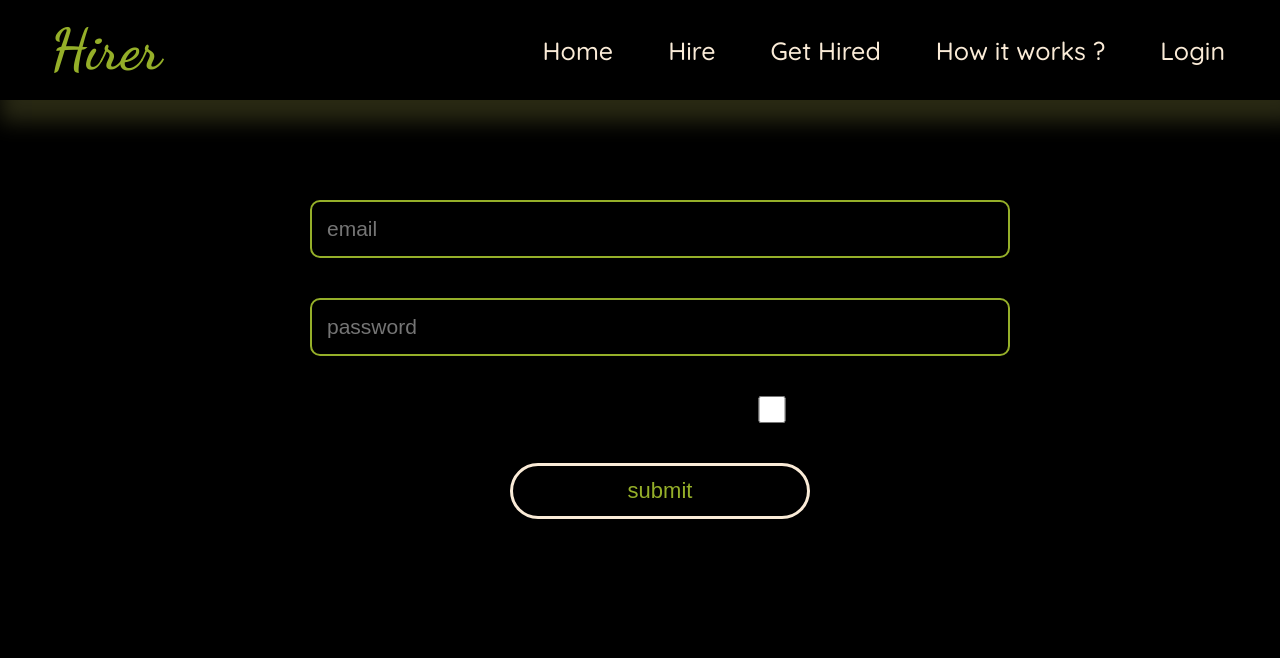
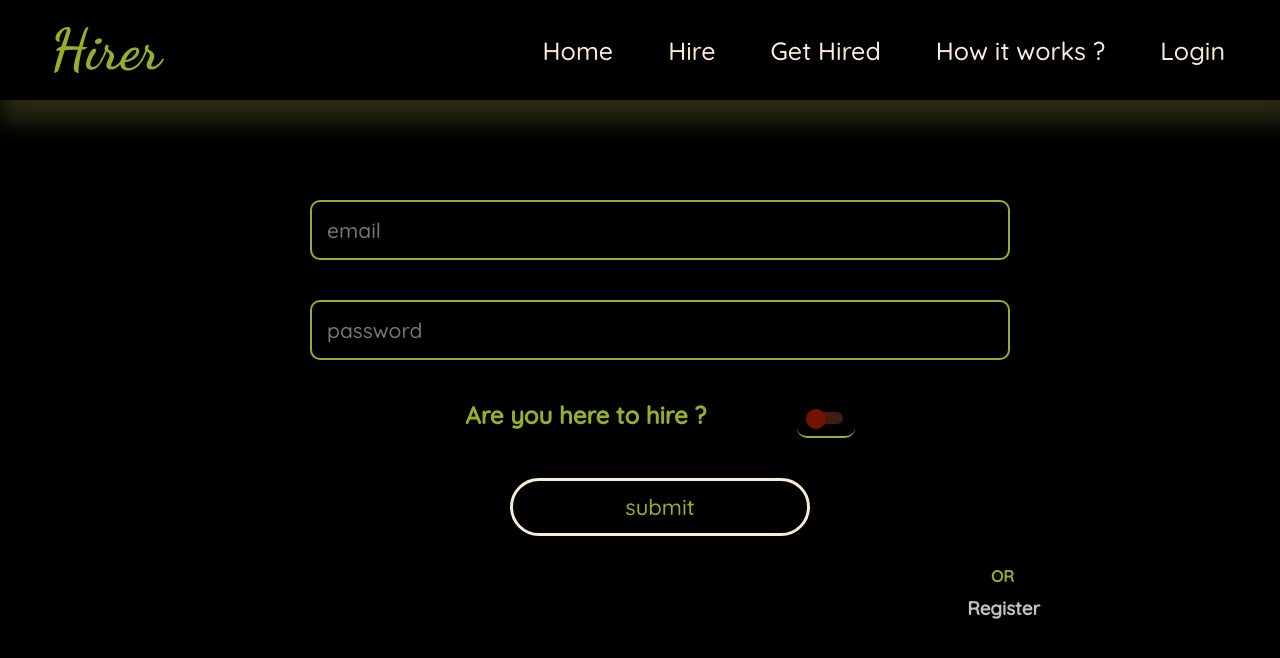
Before and after one commit to Ak-sd7/Hirer-app, a React (Vite) app: page /login in a window 1280 px wide. Shown: the top 658 px of the page. Built offline with nearby package versions, Linux system fonts and the light colour scheme; a web font is replaced by a local one.

Commit message:
toggle switch

```diff
--- a/package.json
+++ b/package.json
@@ -12,7 +12,7 @@
   "dependencies": {
     "@emotion/react": "^11.11.1",
     "@emotion/styled": "^11.11.0",
-    "@mui/material": "^5.14.3",
+    "@mui/material": "^5.14.4",
     "axios": "^1.4.0",
     "react": "^18.2.0",
     "react-dom": "^18.2.0",
--- a/src/Pages/Login.jsx
+++ b/src/Pages/Login.jsx
@@ -1,8 +1,10 @@
 import { Stack } from "@mui/material"
 import "../Styles/login.css"
 import { useState } from "react"
+import TStyle from "../subComponents/TStyle"
 
 const Login = () => {
+
   const [email, setEmail] = useState("");
   const [password, setPassword] = useState("");
 
@@ -14,18 +16,22 @@ const Login = () => {
   }
 
   return (
-      <div style={{ display: "flex", justifyContent: "center", alignItems: "center", paddingTop: "100px", alignContent:"center"}}>
+      <div style={{ display: "flex", justifyContent: "center", alignItems: "center", paddingTop: "100px", alignContent:"center", flexDirection:"column", maxHeight:"100vh"}}>
         <form onSubmit={submitHandler}>
           <Stack spacing={5} paddingLeft={5} sx={{ alignItems: "center", justifyContent: "center" }}>
-            <input placeholder="email" type="email" onChange={(e)=>{setEmail(e.target.value)}} value={email} required/>
-            <input placeholder="password" type="password" onChange={(e)=>{setPassword(e.target.value)}} value={password} required/>
-            <div className="toggle-container" style={{display:"flex", flexDirection:"row", justifyContent:"center"}}>
+            <input className="in" placeholder="email" type="email" onChange={(e)=>{setEmail(e.target.value)}} value={email} required/>
+            <input className="in" placeholder="password" type="password" onChange={(e)=>{setPassword(e.target.value)}} value={password} required/>
+            <div className="toggle-container">
               <h2>Are you here to hire ?</h2>
-              <input type="checkbox" id="rememberMe" />
+              <TStyle className="toggle" color="warning"/>
             </div>
             <button className="LoginB" style={{width: "300px"}}>submit</button>
           </Stack>
         </form>
+        <div className="belowor">
+          <h4 style={{paddingRight:"26px", color:"#95af29"}}>OR</h4>
+          <h3 style={{paddingTop: "10px"}}>Register</h3>
+        </div>
       </div>
   )
 }
--- a/src/Styles/login.css
+++ b/src/Styles/login.css
@@ -1,4 +1,4 @@
-input{
+.in{
     padding: 15px;
     font-size: 21px;
     border: 2px solid #95af29;
@@ -6,8 +6,22 @@ input{
     background-color: black;
     width: 700px;
     border-radius: 10px;
+    font-family: Quicksand, 'Courier New', Courier, monospace;
 }
+.toggle-container{
+    display: flex;
+    align-items: stretch;
+    justify-content: space-around;
+    width: 480px;
+
+}
+.toggle-container>h2{
+    font-family: Quicksand, 'Courier New', Courier, monospace;
+    color: #95af29;
+}
+
 .LoginB{
+    font-family: Quicksand, 'Courier New', Courier, monospace;;
     background-color: black;
     padding: 12px;
     font-size: 22px;
@@ -19,3 +33,24 @@ input{
     border: 3px solid #95af29;
     color: beige;
 }
+
+.toggle{
+    border-bottom: 2px solid #95af29;
+    border-radius: 10px;
+}
+
+.belowor{
+    color: rgb(189, 194, 194);
+    font-family: Quicksand, 'Courier New', Courier, monospace;
+    display: flex;
+    flex-direction: column;
+    width: 100vh;
+    padding-top: 30px;
+    flex-wrap: wrap;
+    align-items: flex-end;
+}
+.belowor>h3:hover{
+    color: rgb(247, 247, 247);
+    border-bottom: 2px dotted #95af29;
+    cursor: pointer;
+}
--- /dev/null
+++ b/src/subComponents/TStyle.jsx
@@ -0,0 +1,19 @@
+import Switch from '@mui/material/Switch';
+import { styled } from '@mui/material/styles';
+
+const TStyle = styled(Switch)(() => ({
+    '& .MuiSwitch-switchBase:not(.Mui-checked)': {
+        color: "#721304", // Color for the unchecked switch
+    },
+    '& .MuiSwitch-switchBase.Mui-checked': {
+      color: "#95af29",
+    },
+    '& .MuiSwitch-switchBase.Mui-checked + .MuiSwitch-track': {
+      backgroundColor: "#95af29",
+    },
+    '& .MuiSwitch-track': {
+        backgroundColor: "#AA4A36", // Background color for the unchecked switch track
+      },
+  }));
+
+export default TStyle
```
Also changed, not shown: 1 other file (tests, documents, lock files or other folders).
